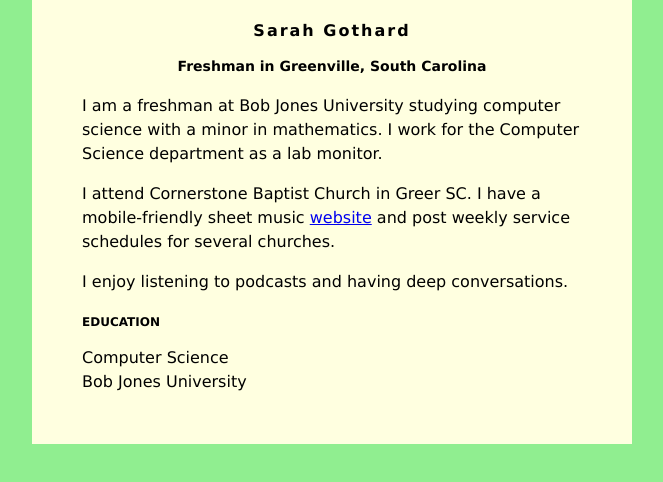
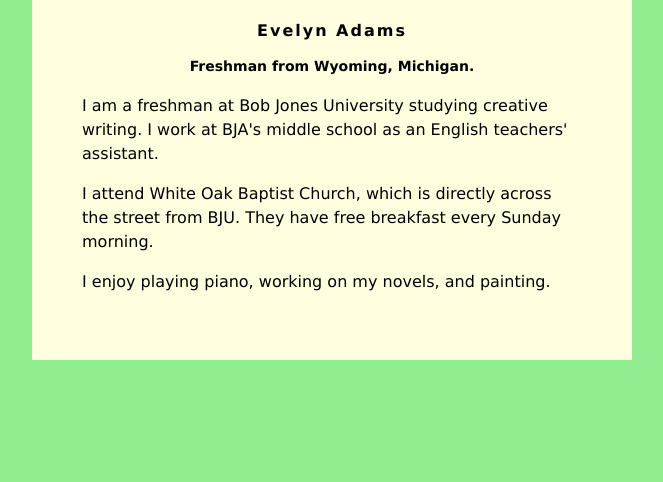
Before and after one commit to eadam076/eadam076.github.io, a plain HTML site: page index.html in a window 1280 px wide. Shown: the whole page, without its empty margins (308-971 px from the left). Drawn offline with Linux system fonts and the light colour scheme.

Commit message:
Update index.html

```diff
--- a/index.html
+++ b/index.html
@@ -30,23 +30,17 @@
 </head>
 <body>
     <div id="content">
-        <h1>Sarah Gothard</h1>
-        <h2>Freshman in Greenville, South Carolina</h2>
+        <h1>Evelyn Adams</h1>
+        <h2>Freshman from Wyoming, Michigan.</h2>
 
-         <p>I am a freshman at Bob Jones University studying computer science with a minor in
-            mathematics. I work for the Computer Science department as a lab monitor.</p>
+         <p>I am a freshman at Bob Jones University studying creative writing. I work at BJA's middle school as an English teachers' assistant.</p>
          <p>
-            I attend Cornerstone Baptist Church in Greer SC. I have a mobile-friendly
-            sheet music <a href="https://mobilehymns.org/">website</a> and post weekly service
-            schedules for several churches.
+            I attend White Oak Baptist Church, which is directly across the street from BJU. They have free breakfast every Sunday morning.
          </p>
          <p>
-            I enjoy listening to podcasts and having deep conversations.
+            I enjoy playing piano, working on my novels, and painting.
          </p>
-        <h3>EDUCATION</h3>
-        Computer Science<br />
-        Bob Jones University
-    </div>
+
 
 </body>
 </html>
```
